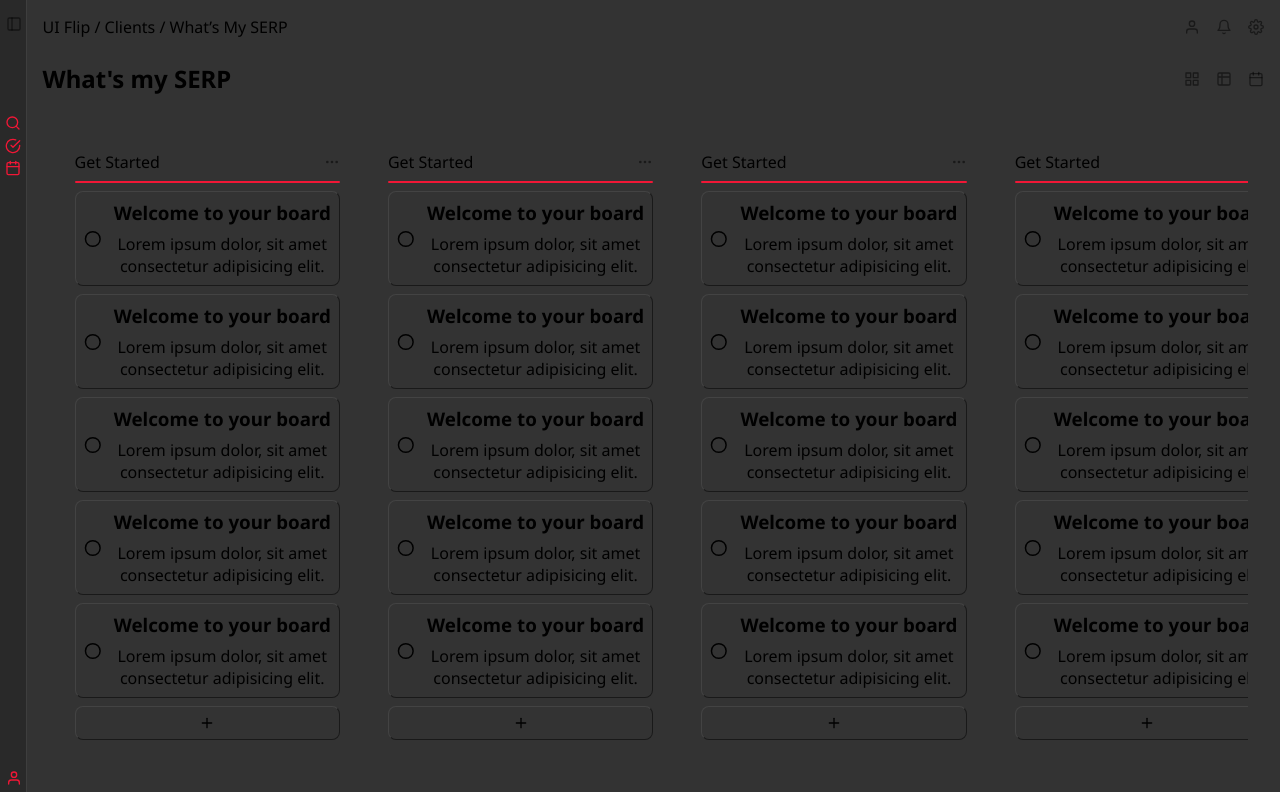
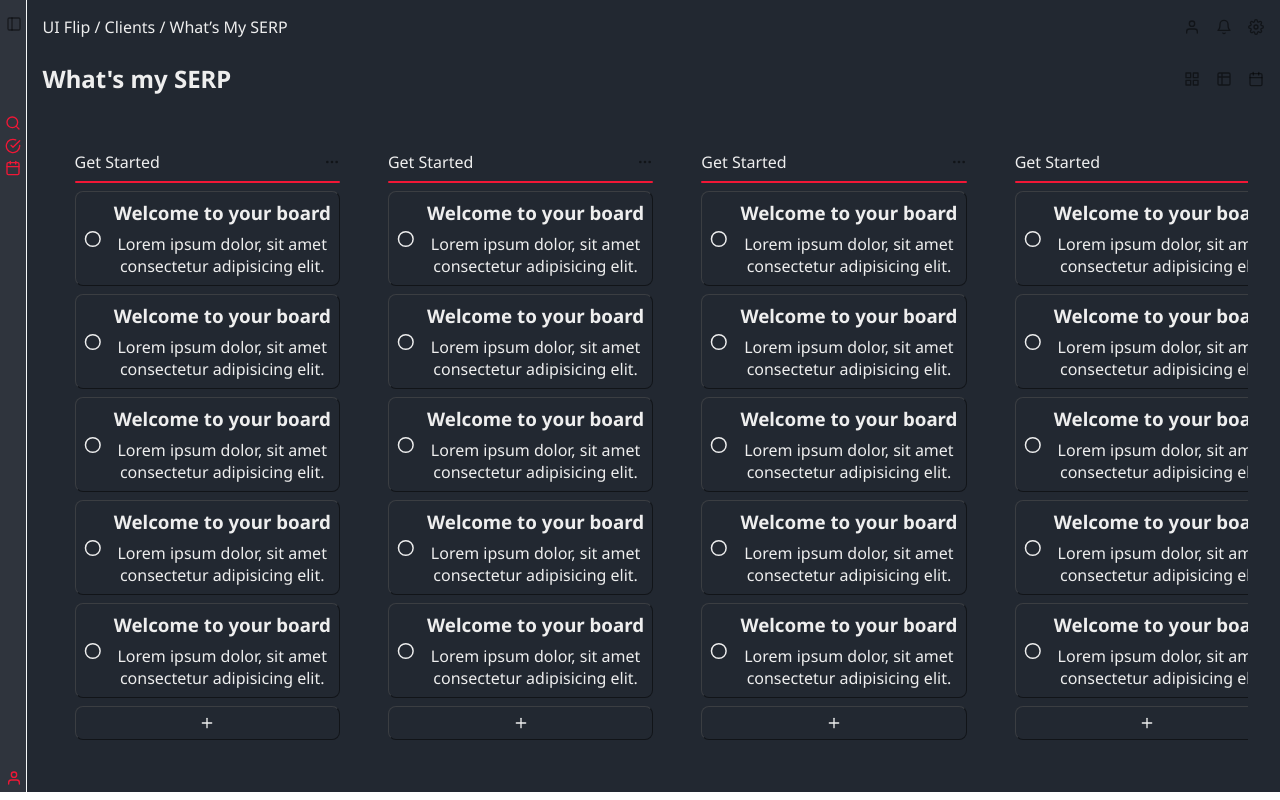
Before and after one commit to FariassArthur/NoteBox, a Next.js app in the folder front/: page / in a window 1280 px wide. Built offline with nearby package versions, Linux system fonts and the light colour scheme.

Commit message:
Fix color-background

```diff
--- a/front/src/app/page.tsx
+++ b/front/src/app/page.tsx
@@ -34,6 +34,7 @@ export default Home;
 
 const Main = styled.main`
   background-color: ${({theme}) => theme.colors.background};
+  color: ${({theme}) => theme.colors.color};
 
   display: flex;
   box-sizing: border-box;
--- a/front/src/components/Aside/Aside.tsx
+++ b/front/src/components/Aside/Aside.tsx
@@ -5,6 +5,9 @@ import styled from "styled-components";
 
 //--components
 import { Icon } from "../_ui/styles/StyledAssets";
+
+//func
+import { hexToRgba } from "@/src/extras/functions";
 
 //icons
 import {
@@ -115,8 +118,8 @@ const AsideContainner = styled.main<{ hidden: Boolean }>`
   padding: ${({ hidden }) => (hidden ? "1rem .2rem" : "1rem")};
   gap: ${({ hidden }) => (hidden ? "5rem" : "1rem")};
 
-  border-right: 0.2px inset var(--aside-border);
-  background-color: var(--aside-background);
+  border-right: 0.2px inset ${({theme}) => theme.colors.border};
+  background-color: ${({ theme }) => hexToRgba(theme.colors.aside, 0.90)};
 
   .headerAside {
     display: flex;
@@ -148,7 +151,7 @@ const AsideContainner = styled.main<{ hidden: Boolean }>`
     transition: var(--transition-duration) ease-in-out;
 
     &:hover {
-      background-color: var(--background-color);
+      background-color: ${({theme}) => theme.colors.hover};
       cursor: pointer;
     }
 
--- /dev/null
+++ b/front/src/extras/functions.ts
@@ -0,0 +1,6 @@
+export const hexToRgba = (hex: string, alpha: number) => {
+    const r = parseInt(hex.slice(1, 3), 16);
+    const g = parseInt(hex.slice(3, 5), 16);
+    const b = parseInt(hex.slice(5, 7), 16);
+    return `rgba(${r}, ${g}, ${b}, ${alpha})`;
+  };
--- a/front/src/styles/theme.ts
+++ b/front/src/styles/theme.ts
@@ -3,8 +3,11 @@ interface Theme {
   colors: {
     primary: string;
     secondary: string;
+    border: string,
+    hover: string,
     background: string;
-    text: string;
+    aside: string;
+    color: string;
   };
 }
 
@@ -12,8 +15,11 @@ export const lightTheme: Theme = {
   colors: {
     primary: '#0070f3',
     secondary: '#1db954',
-    background: '#EFEFEF',
-    text: '#333333',
+    border: "#333333",
+    hover: "#333",
+    background: '#F5F7F8',
+    aside: "#31363F",
+    color: '#333333',
   },
 };
 
@@ -21,7 +27,10 @@ export const darkTheme: Theme = {
   colors: {
     primary: '#0070f3',
     secondary: '#1db954',
-    background: '#333333',
-    text: '#f0f0f0',
+    border: "#F5F7F8",
+    hover: "#76ABAE",
+    background: '#222831',
+    aside: "#31363F",
+    color: '#EEEEEE',
   },
 };
--- a/front/text.html
+++ b/front/text.html
@@ -4,6 +4,8 @@
     #333333 100% opacity
     side: opacity 50% to color
 
+    https://colorhunt.co/palette/22283131363f76abaeeeeeee
+
 --light
     #F5F7F8 100% opacity
     side: opacity 50% to color
```
Also changed, not shown: front/src/styles/globalCSS.tsx (+4 -4 lines).
